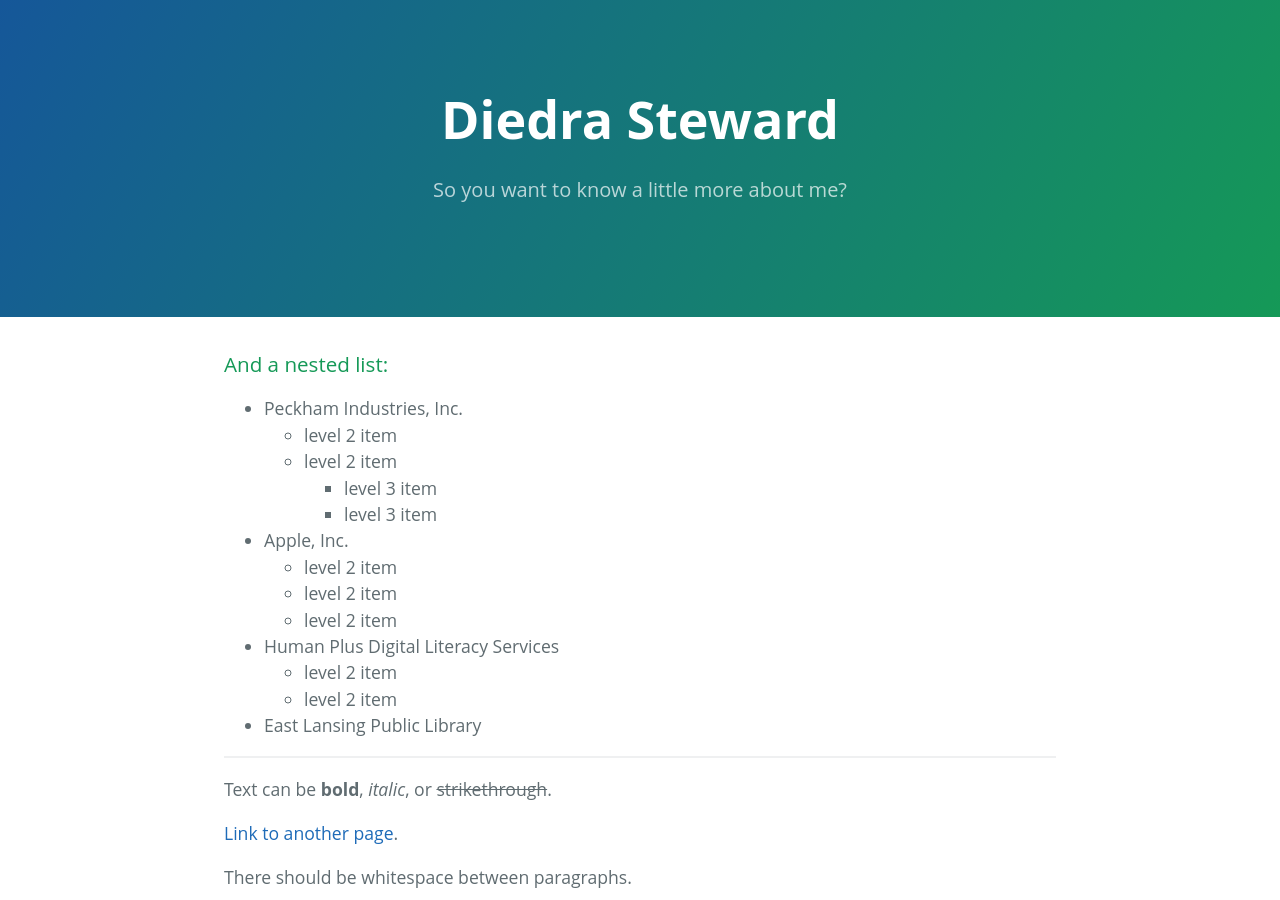
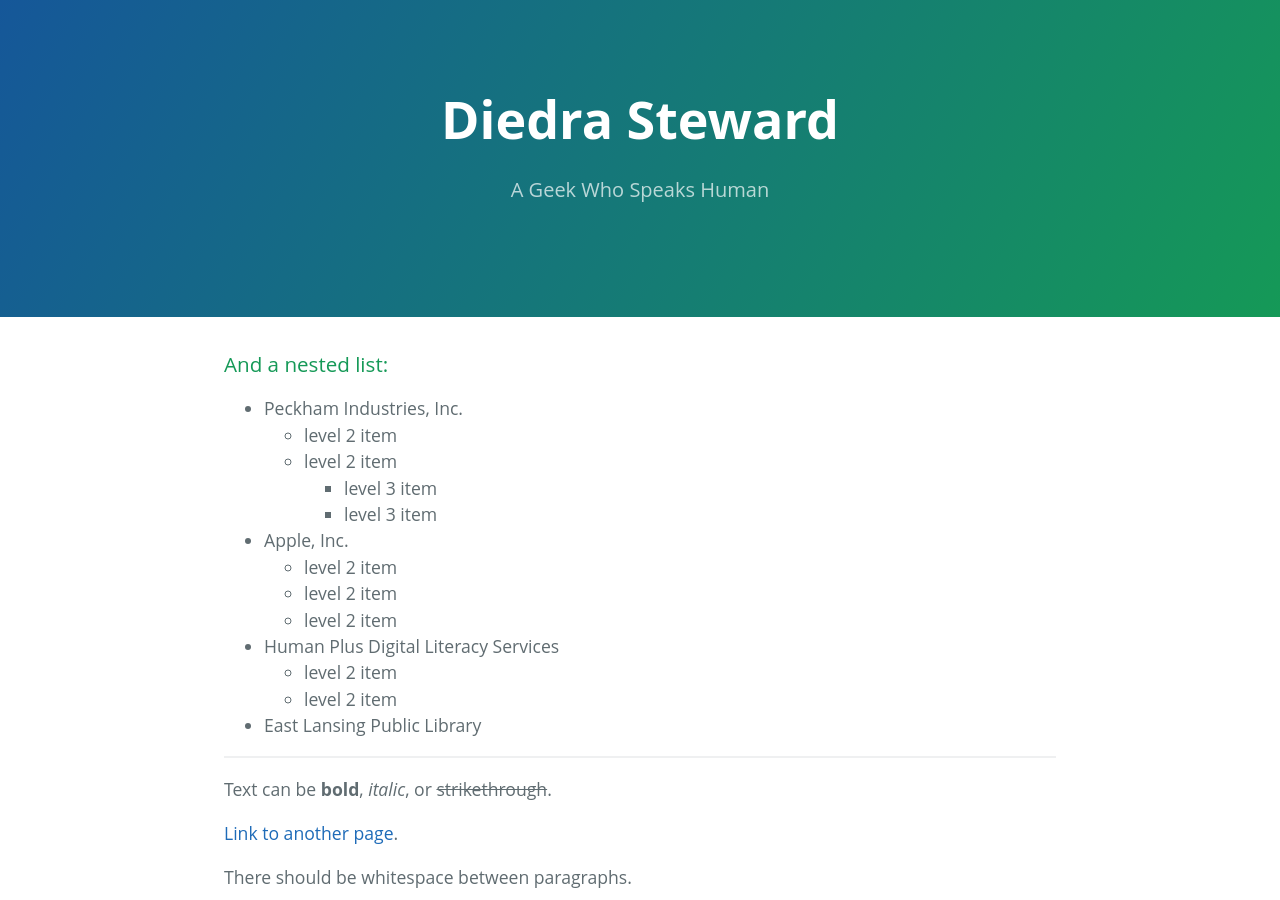
Before and after one commit to punkyit/punkyit.github.io, a Jekyll site: the page built from index.md, in a window 1280 px wide and 900 px high. Built offline with Jekyll 4.4.1, drawn with Linux system fonts in a browser that asks for light colours; some web fonts are replaced; our own code applies the rules of GitHub Pages for plain Markdown files.

Commit message:
Update _config.yml

```diff
--- a/_config.yml
+++ b/_config.yml
@@ -1,5 +1,5 @@
 title: Diedra Steward
-description: So you want to know a little more about me?
+description: A Geek Who Speaks Human
 show_downloads: false
 google_analytics:
 theme: jekyll-theme-cayman
```
